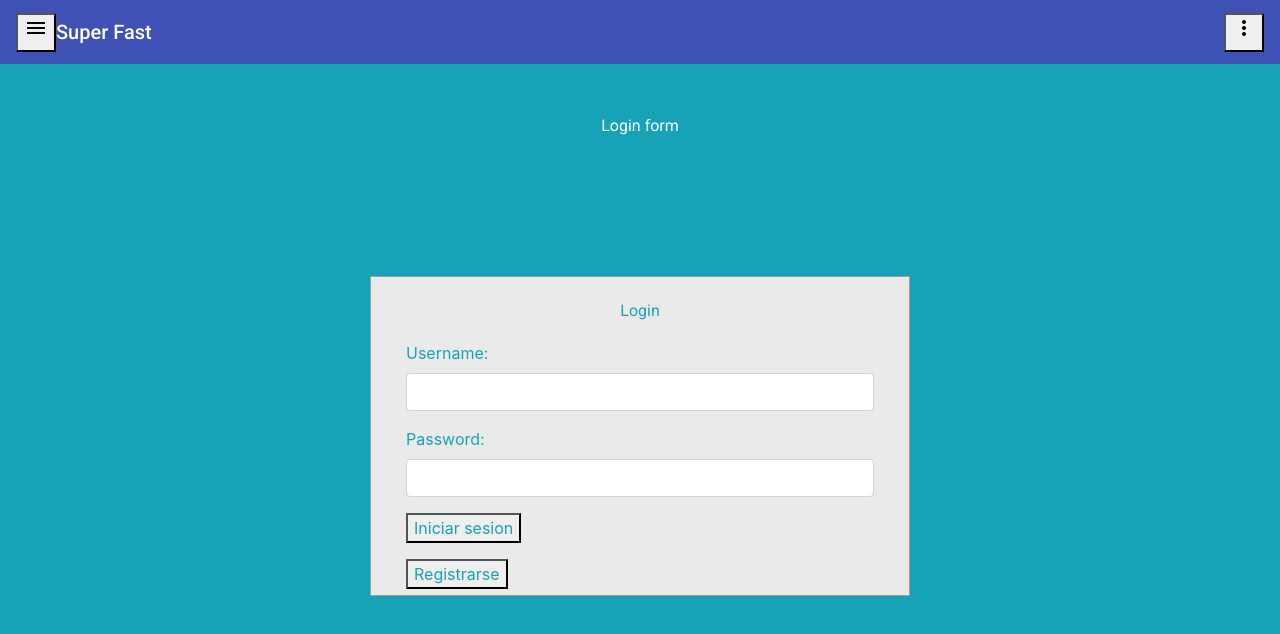
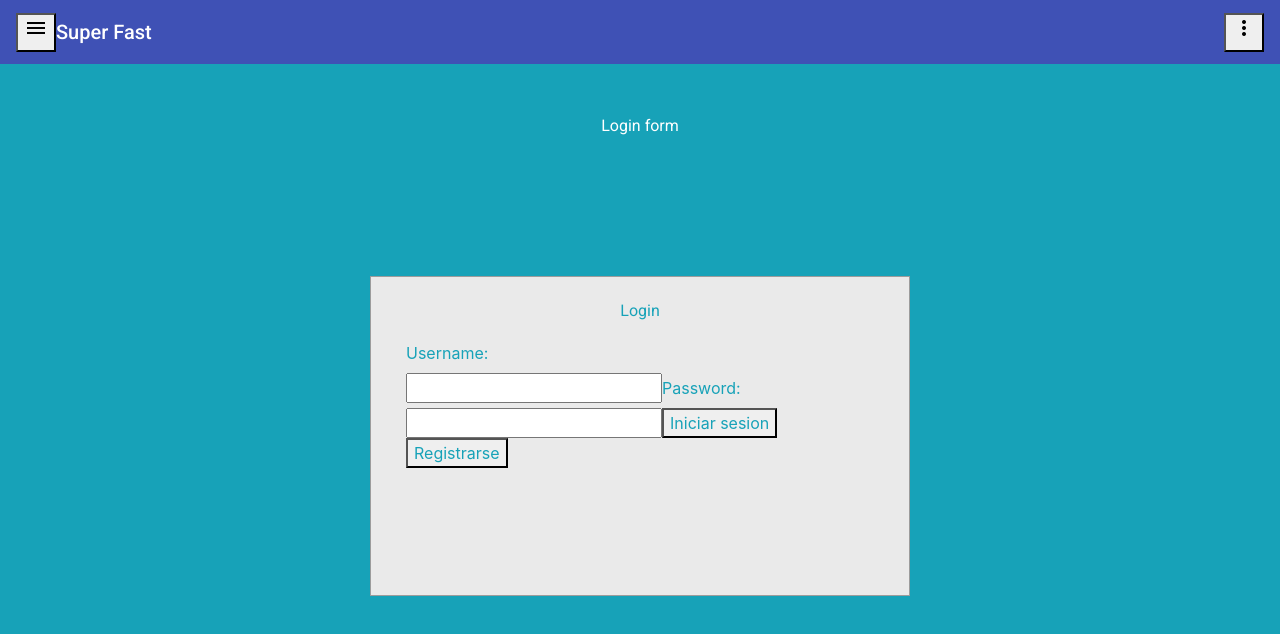
Before and after one commit to ivaaan06/SuperFast2, an Angular app: page /login in a window 1280 px wide. Shown: the top 634 px of the page. Built offline with nearby package versions, Linux system fonts and the light colour scheme.

Commit message:
Se agregó el servicio de login

```diff
--- a/package.json
+++ b/package.json
@@ -21,6 +21,7 @@
     "@angular/platform-browser": "~10.0.2",
     "@angular/platform-browser-dynamic": "~10.0.2",
     "@angular/router": "~10.0.2",
+    "@auth0/angular-jwt": "^5.0.2",
     "bootstrap": "^4.6.0",
     "jquery": "^3.6.0",
     "rxjs": "~6.5.5",
--- a/src/app/_model/Login.ts
+++ b/src/app/_model/Login.ts
@@ -1,5 +1,4 @@
 export class Login{
     Correo : string;
     Contrasenia : string;
-
 }
--- a/src/app/_service/login.service.ts
+++ b/src/app/_service/login.service.ts
@@ -6,10 +6,13 @@ import { Login } from '../_model/Login';
 @Injectable({
   providedIn: 'root'
 })
+
 export class LoginService {
-  private url : string = `${environment.HOST}/admin`;
+  private url : string = `${environment.HOST}/api/admin`;
+
   constructor(private http: HttpClient) { }
-  login(usuario :string, contrasena ){
+
+  login(usuario: string, contrasena: string){
     let login : Login;
     login = new Login;
     login.Correo = usuario;
--- a/src/app/app-routing.module.ts
+++ b/src/app/app-routing.module.ts
@@ -10,7 +10,8 @@ const routes: Routes = [
   {path: 'productos', component: ProductosComponent},
   {path: 'registrar', component: RegistrarComponent},
   {path: 'login', component: LoginComponent},
-  {path: 'inicio', component: InicioComponent}
+  {path: 'inicio', component: InicioComponent},
+  {path: '**', component: LoginComponent}
 
 ];
 
--- a/src/app/app.component.html
+++ b/src/app/app.component.html
@@ -1,3 +1,9 @@
-<app-inicio></app-inicio>
-<!--app-login></app-login>-->
+
+<div>
+    <app-inicio></app-inicio>
+</div>
+
+<div>
+    <app-login></app-login>
+</div>
 <router-outlet></router-outlet>
--- a/src/app/pages/login/login.component.html
+++ b/src/app/pages/login/login.component.html
@@ -10,21 +10,15 @@
                             <h3 class="text-center text-info">Login</h3>
                             <div class="form-group">
                                 <label for="username" class="text-info">Username:</label><br>
-                                <input type="text" name="username" id="username" [(ngModel)]="correo" class="form-control">
-                            </div>
-                            <div class="form-group">
+                                <input type="text" name="username" id="username" [(ngModel)]="correo" >
                                 <label for="password" class="text-info">Password:</label><br>
-                                <input type="password" name="password" id="password" [(ngModel)]="contrasenia" class="form-control">
+                                <input type="password" name="password" id="password" [(ngModel)]="contrasenia" >
+                                <button  class="text-info" routerLink="/inicio">Iniciar sesion</button>
+                                <button class="text-info"  >Registrarse</button>
                             </div>
 
-                            <div class="form-group">
-                                <button  class="text-info" routerLink="/inicio">Iniciar sesion</button>
 
-                            </div>
-                            <div class="form-group">
-                                <button class="text-info"  >Registrarse</button>
 
-                            </div>
 
                         </form>
                     </div>
--- a/src/app/pages/login/login.component.ts
+++ b/src/app/pages/login/login.component.ts
@@ -8,14 +8,20 @@ import { LoginService } from './../../_service/login.service';
 export class LoginComponent implements OnInit {
   correo: string;
   contrasenia: string;
-  constructor(/*private loginservice : LoginService*/) { }
+  constructor(private loginservice : LoginService) { }
 
   ngOnInit(): void {
+    //this.loginservice.login(this.correo, this.contrasenia).subscribe(data =>{
+      //console.log(data);
+    //});
   }
   navegarHaciaIniciousuario(){
     //this.loginservice.login(this.correo,this.contrasenia).subscribe(data => {
       //console.log(data);
     //});
+    this.loginservice.login(this.correo, this.contrasenia).subscribe(data =>{
+      console.log(data);
+    });
   }
 
 }
```
Also changed, not shown: src/app/pages/inicio/inicio.component.css (indentation only), 1 other file (tests, documents, lock files or other folders).
